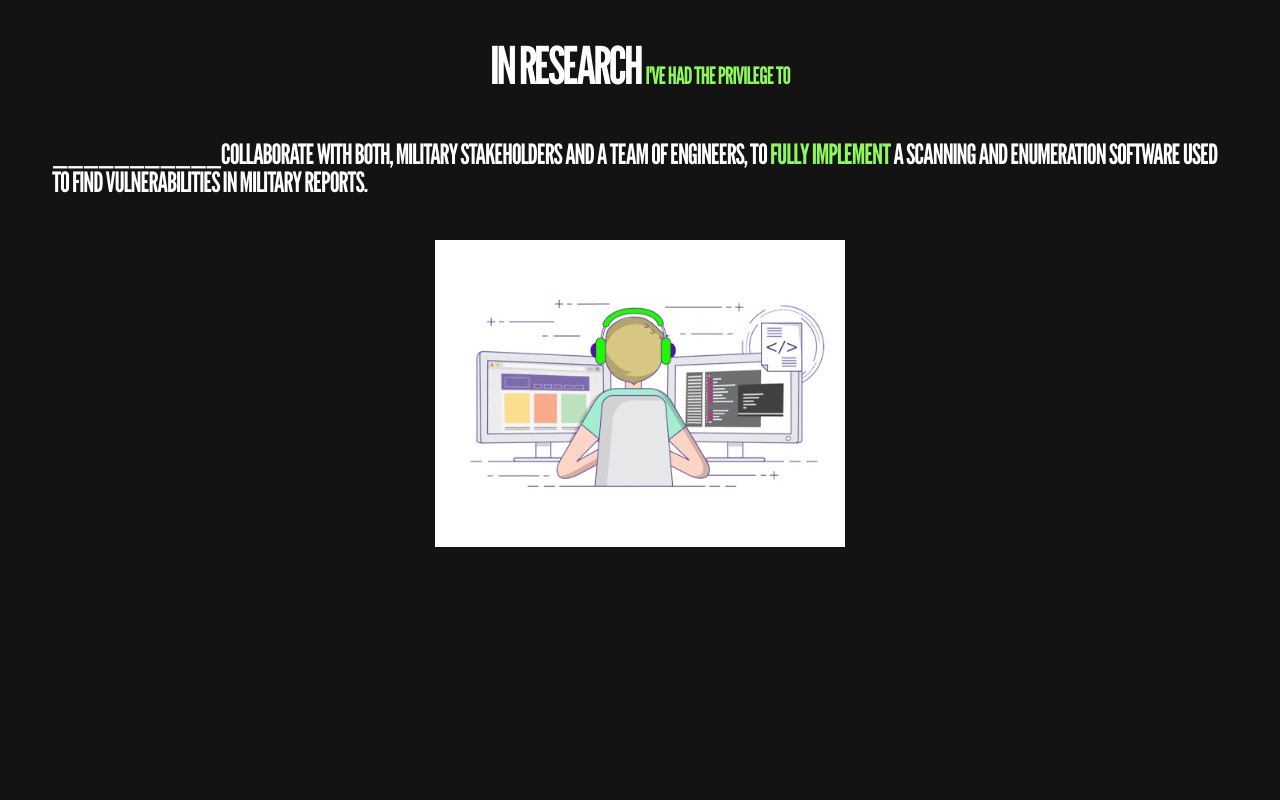
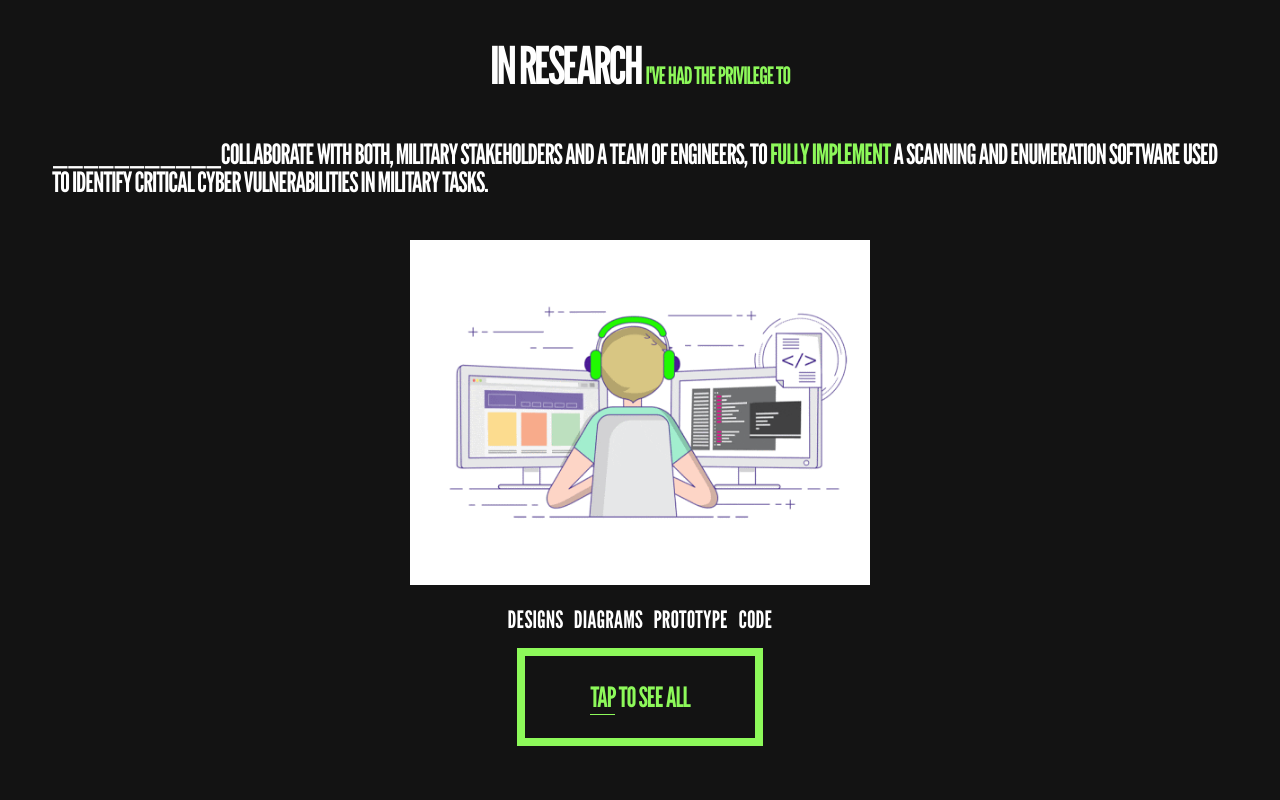
Before and after one commit to gtzjesus/Jesus, a website built with Parcel: page index.html in a window 1280 px wide. Shown: the part 4800-5600 px from the top of the page. Built offline with nearby package versions, Linux system fonts and the light colour scheme.

Commit message:
FRONTEND research addition

```diff
--- a/src/js/views/researchView.js
+++ b/src/js/views/researchView.js
@@ -15,10 +15,21 @@ class ResearchView {
                 </span>
             </div>
             <div class="research__description">
-                <span>___________collaborate with both, military stakeholders and a team of engineers, to  <span class="research">fully implement</span> a scanning and enumeration software used to find vulnerabilities in military reports.<span class="lastname"></span></span>
+                <span>___________collaborate with both, military stakeholders and a team of engineers, to  <span class="research">fully implement</span> a scanning and enumeration software used to identify critical cyber vulnerabilities in military tasks.<span class="lastname"></span></span>
             </div>
             <div class="research__image">
                 <img src="${research}" />
+            </div>
+            <div class="research__visit">
+                <span class="option">designs</span>
+                <span class="option">diagrams</span>
+                <span class="option">prototype</span>
+                <span class="option">code</span>
+                <a class="github__link__a" href="https://github.com/gtzjesus?tab=repositories"title="GitHub Repos">
+                    <div class="research__button">
+                        <span><span class="tapper">tap</span> to see all</span>
+                    </div>
+                </a>
             </div>
         </div>
     `;
--- a/src/sass/_research.scss
+++ b/src/sass/_research.scss
@@ -24,5 +24,27 @@
   justify-content: center;
 }
 .research__image img {
-  width: 80%;
+  width: 90%;
 }
+.research__visit {
+}
+.option {
+  font-size: $font-size-sm;
+  padding: 0.5vh;
+}
+.research__button {
+  font-family: 'League Gothic', sans-serif;
+  text-transform: uppercase;
+  font-size: $font-size-sm + 0.5vh;
+  letter-spacing: $letter-spacing-sm;
+  color: $color-research;
+  border: 1vh solid $color-research;
+  padding: $basic-padding-overall;
+  margin: $padding-bottom-space;
+}
+.research__button {
+  text-align: center;
+}
+.tapper {
+  border-bottom: 1px solid $color-research;
+}
```
